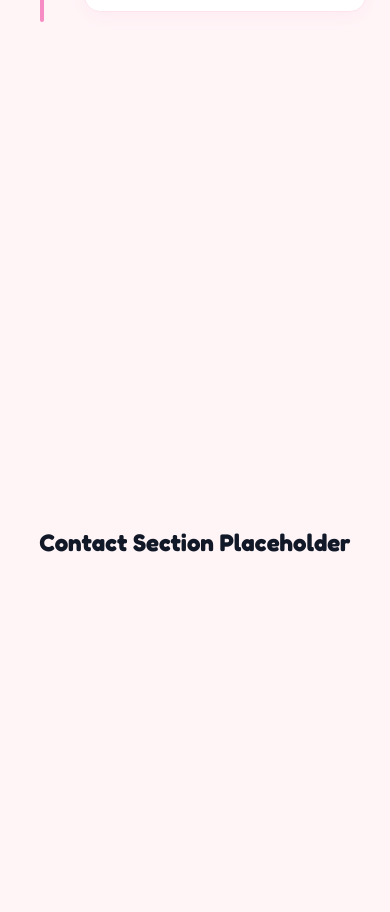
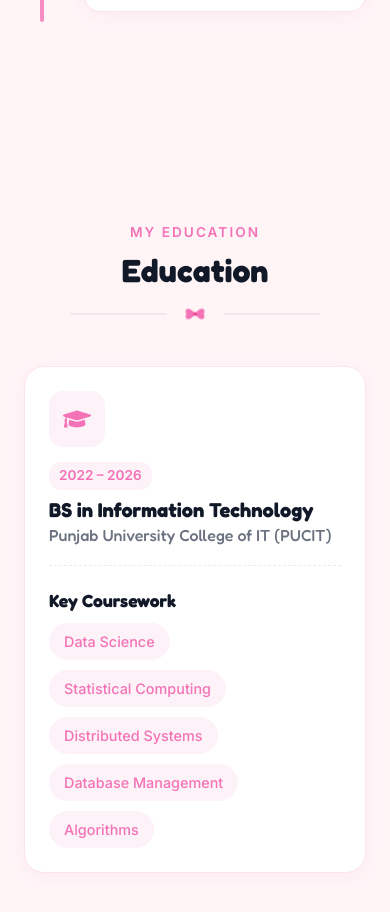
Before and after one commit to mohidabdullah52/MadamPortfolio, a React (Vite) app: page / in a window 390 px wide. Shown: the part 7141-8053 px from the top of the page. Built offline with nearby package versions, Linux system fonts and the light colour scheme.

Commit message:
Step 12: Implement Education Section

```diff
--- a/src/App.jsx
+++ b/src/App.jsx
@@ -6,6 +6,7 @@ import About from './components/About';
 import Skills from './components/Skills';
 import Projects from './components/Projects';
 import Experience from './components/Experience';
+import Education from './components/Education';
 import ScrollToTop from './components/ScrollToTop';
 
 function App() {
@@ -30,6 +31,9 @@ function App() {
           {/* Experience Section */}
           <Experience />
 
+          {/* Education Section */}
+          <Education />
+
           <section id="contact" style={{ minHeight: '100vh', display: 'flex', alignItems: 'center', justifyContent: 'center' }}>
             <h2>Contact Section Placeholder</h2>
           </section>
--- /dev/null
+++ b/src/components/Education.css
@@ -0,0 +1,131 @@
+.education {
+  background-color: var(--color-bg-main);
+  position: relative;
+  overflow: hidden;
+  transition: background-color var(--theme-transition);
+}
+
+.education__content {
+  display: flex;
+  flex-direction: column;
+  align-items: center;
+  gap: 30px;
+  margin-top: 20px;
+}
+
+.education-card {
+  background: var(--color-bg-card);
+  border: 1px solid var(--color-border-card);
+  border-radius: 20px;
+  padding: 32px;
+  max-width: 700px;
+  width: 100%;
+  box-shadow: var(--shadow-card);
+  transition: all 0.35s cubic-bezier(0.25, 0.8, 0.25, 1);
+}
+
+.education-card__header {
+  display: flex;
+  align-items: flex-start;
+  gap: 20px;
+  padding-bottom: 20px;
+  border-bottom: 1px dashed var(--color-border);
+}
+
+.education-card__icon-wrapper {
+  background-color: var(--color-primary-ultra-light);
+  color: var(--color-primary);
+  width: 56px;
+  height: 56px;
+  border-radius: 14px;
+  display: flex;
+  align-items: center;
+  justify-content: center;
+  flex-shrink: 0;
+  transition: all var(--theme-transition);
+}
+
+.education-card:hover .education-card__icon-wrapper {
+  background-color: var(--color-primary);
+  color: var(--color-text-on-primary);
+  transform: rotate(-10deg) scale(1.1);
+}
+
+.education-card__title-block {
+  display: flex;
+  flex-direction: column;
+}
+
+.education-card__period {
+  align-self: flex-start;
+  font-size: 0.85rem;
+  font-weight: 600;
+  color: var(--color-primary);
+  background-color: var(--color-primary-ultra-light);
+  padding: 3px 10px;
+  border-radius: 12px;
+  margin-bottom: 8px;
+  font-family: var(--font-body);
+}
+
+.education-card__degree {
+  font-size: 1.45rem;
+  font-family: var(--font-heading);
+  color: var(--color-text-heading);
+  margin-bottom: 4px;
+}
+
+.education-card__institution {
+  font-size: 1rem;
+  color: var(--color-text-secondary);
+  font-weight: 500;
+}
+
+.education-card__coursework {
+  margin-top: 24px;
+}
+
+.education-card__coursework-title {
+  font-size: 1.1rem;
+  font-family: var(--font-heading);
+  color: var(--color-text-heading);
+  margin-bottom: 12px;
+}
+
+.education-card__coursework-pills {
+  display: flex;
+  flex-wrap: wrap;
+  gap: 10px;
+}
+
+.education-card__coursework-pill {
+  background-color: var(--color-primary-ultra-light);
+  color: var(--color-primary);
+  border-radius: 20px;
+  padding: 6px 14px;
+  font-size: 0.9rem;
+  font-weight: 500;
+  font-family: var(--font-body);
+  border: 1px solid transparent;
+  transition: all 0.3s cubic-bezier(0.25, 0.8, 0.25, 1);
+  user-select: none;
+}
+
+.education-card__coursework-pill:hover {
+  border-color: var(--color-primary);
+}
+
+@media (max-width: 768px) {
+  .education-card {
+    padding: 24px;
+  }
+
+  .education-card__header {
+    flex-direction: column;
+    gap: 15px;
+  }
+
+  .education-card__degree {
+    font-size: 1.25rem;
+  }
+}
--- /dev/null
+++ b/src/components/Education.jsx
@@ -0,0 +1,97 @@
+import React from 'react';
+import { motion } from 'framer-motion';
+import { educationData } from '../data/portfolioData';
+import { useScrollAnimation } from '../hooks/useScrollAnimation';
+import SectionHeading from './SectionHeading';
+import { FaGraduationCap } from 'react-icons/fa';
+import './Education.css';
+
+const Education = () => {
+  const { ref, isInView } = useScrollAnimation(0.15);
+
+  const containerVariants = {
+    hidden: { opacity: 0 },
+    visible: {
+      opacity: 1,
+      transition: {
+        staggerChildren: 0.2,
+        delayChildren: 0.1
+      }
+    }
+  };
+
+  const cardVariants = {
+    hidden: { opacity: 0, scale: 0.95, y: 30 },
+    visible: {
+      opacity: 1,
+      scale: 1,
+      y: 0,
+      transition: { duration: 0.7, ease: "easeOut" }
+    }
+  };
+
+  const pillVariants = {
+    hidden: { opacity: 0, scale: 0.8 },
+    visible: {
+      opacity: 1,
+      scale: 1,
+      transition: { duration: 0.4 }
+    }
+  };
+
+  return (
+    <section className="education" id="education">
+      <div className="container">
+        <SectionHeading subtitle="my education" title="Education" />
+
+        <motion.div
+          className="education__content"
+          ref={ref}
+          variants={containerVariants}
+          initial="hidden"
+          animate={isInView ? "visible" : "hidden"}
+        >
+          {educationData.map((edu, index) => (
+            <motion.div
+              key={index}
+              className="education-card"
+              variants={cardVariants}
+              whileHover={{ y: -6, boxShadow: 'var(--shadow-card-hover)', borderColor: 'var(--color-primary)' }}
+            >
+              <div className="education-card__header">
+                <div className="education-card__icon-wrapper">
+                  <FaGraduationCap size={28} />
+                </div>
+                <div className="education-card__title-block">
+                  <span className="education-card__period">{edu.period}</span>
+                  <h3 className="education-card__degree">{edu.degree}</h3>
+                  <h4 className="education-card__institution">{edu.institution}</h4>
+                </div>
+              </div>
+
+              {edu.coursework && edu.coursework.length > 0 && (
+                <div className="education-card__coursework">
+                  <h5 className="education-card__coursework-title">Key Coursework</h5>
+                  <div className="education-card__coursework-pills">
+                    {edu.coursework.map((course, idx) => (
+                      <motion.span
+                        key={idx}
+                        className="education-card__coursework-pill"
+                        variants={pillVariants}
+                        whileHover={{ scale: 1.05, background: 'var(--color-primary)', color: 'var(--color-text-on-primary)' }}
+                      >
+                        {course}
+                      </motion.span>
+                    ))}
+                  </div>
+                </div>
+              )}
+            </motion.div>
+          ))}
+        </motion.div>
+      </div>
+    </section>
+  );
+};
+
+export default Education;
```
